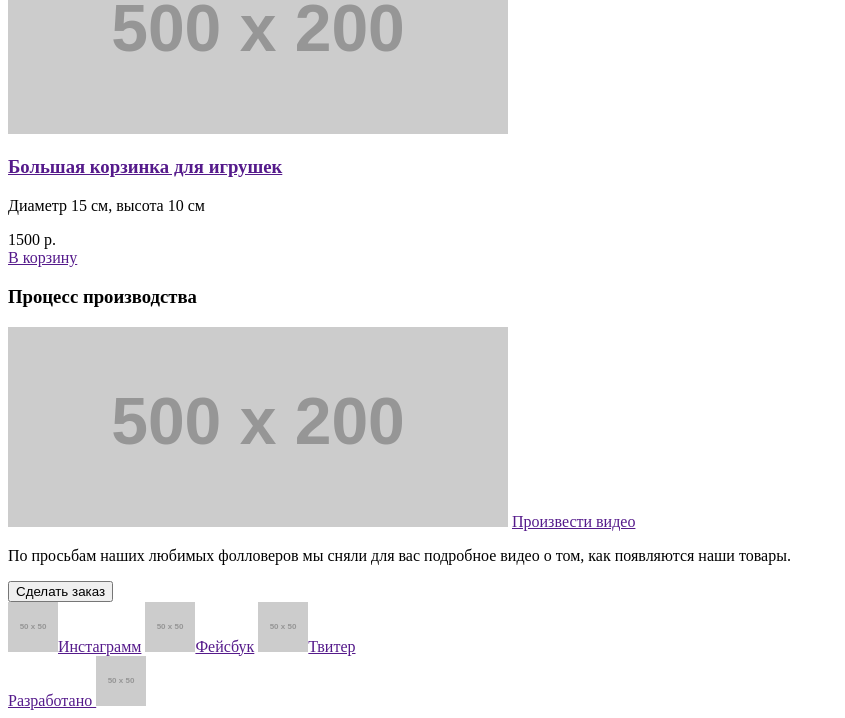
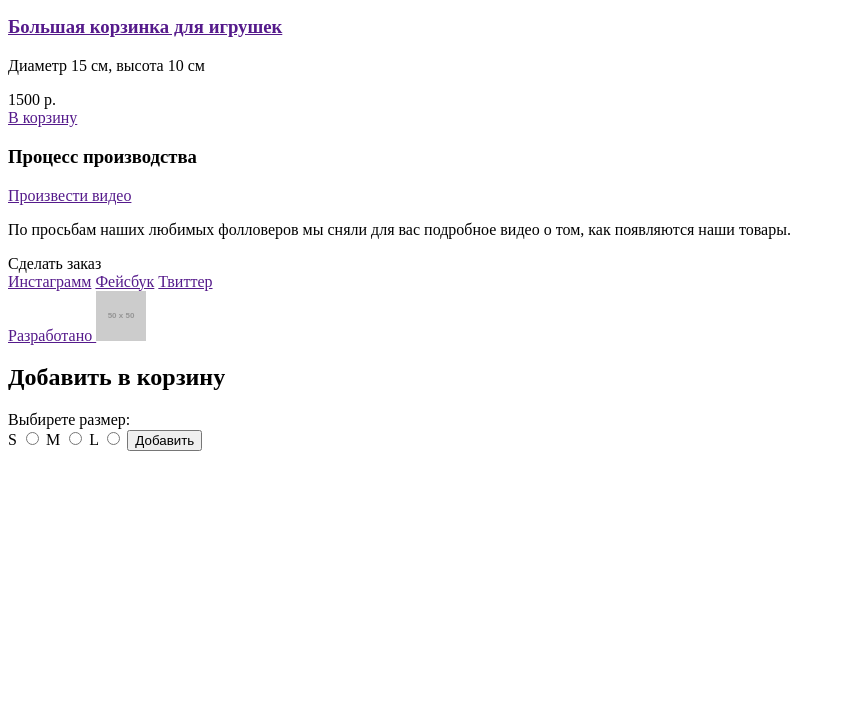
Before and after one commit to trumplin/52646-mishka, a website: page catalog.html in a window 1280 px wide. Shown: the part 1054-1772 px from the top of the page, without its empty margins (0-845 px from the left). After the commit the page ends 1513 px from the top, so only its background shows below. Drawn offline with Linux system fonts and the light colour scheme; placeholder pictures from the web are drawn by us.

Commit message:
Исправил страницу каталога

```diff
--- a/catalog.html
+++ b/catalog.html
@@ -9,14 +9,14 @@
 <body>
   <header>
     <div class="top-menu">
-      <div class="top-menu__header-logo"><img src="http://placehold.it/150x100"></div>
-      <div class="top-menu__menu-button"><img src="http://placehold.it/50x50"></div>
+      <a class="top-menu__header-logo" href="">Логотип</a>
+      <a class="top-menu__menu-button" href="">Меню</a>
       <nav class="top-menu__menu-items">
         <ul>
           <li class="top-menu__menu-item"><a href="">Каталог товаров</a></li>
           <li class="top-menu__menu-item"><a href="">Вязание на заказ</a></li>
-          <li class="top-menu__menu-item"><a href="">Поиск по сайту</a></li>
-          <li class="top-menu__menu-item"><a href="">Корзина: пока пуста</a></li>
+          <li class="top-menu__menu-item top-menu__menu-item--search"><a href="">Поиск по сайту</a></li>
+          <li class="top-menu__menu-item top-menu__menu-item--basket"><a href="">Корзина: пока пуста</a></li>
         </ul>
       </nav>
     </div>
@@ -54,24 +54,39 @@
     </sections>
 
     <article class="promo-video">
+      <div class="promo-video__icon"></div>
       <h3 href="" class="promo-video__header">Процесс производства</h3>
-      <img src="http://placehold.it/500x200" class="promo-video__image-placeholder">
-      <a href="" class="promo-video__play-button">Произвести видео</a>
+      <div class="promo-video__image-placeholder">
+        <a href="" class="promo-video__play-button">Произвести видео</a>
+      </div>
       <p class="promo-video__description">По просьбам наших любимых фолловеров мы сняли для вас подробное видео о том, как появляются наши товары.</p>
-      <button class="button">Сделать заказ</button>
+      <a class="button">Сделать заказ</a>
     </article>
   </main>
 
   <footer>
     <div class="social-links">
-      <a href=""><img src="http://placehold.it/50x50" alt="" class="social-links__link-image social-links__link-image--instagram">Инстаграмм</a>
-      <a href=""><img src="http://placehold.it/50x50" alt="" class="social-links__link-image social-links__link-image--fb">Фейсбук</a>
-      <a href=""><img src="http://placehold.it/50x50" alt="" class="social-links__link-image social-links__link-image--twitter">Твитер</a>
+      <a class="social-links__link-image social-links__link-image--instagram" href="">Инстаграмм</a>
+      <a class="social-links__link-image social-links__link-image--fb" href="">Фейсбук</a>
+      <a class="social-links__link-image social-links__link-image--twitter" href="">Твиттер</a>
     </div>
     <div class="site-developer">
       <a href="" class="site-developer__link">Разработано <img src="http://placehold.it/50x50" alt="" class="site-developer__logo"></a>
     </div>
   </footer>
+  <article class="basket-popup">
+    <h2 class="basket-popup__header">Добавить в корзину</h2>
+    <span class="basket-popup__description">Выбирете размер:</span>
+    <form class="basket-popup__form" action="">
+      <label class="basket-popup__size-button" for="s">S</label>
+      <input class="basket-popup__size-button" type="radio" name="size" id="s" value="s">
+      <label class="basket-popup__size-button" for="m">M</label>
+      <input class="basket-popup__size-button" type="radio" name="size" id="m" value="m">
+      <label class="basket-popup__size-button" for="l">L</label>
+      <input class="basket-popup__size-button" type="radio" name="size" id="l" value="l">
+      <input class="basket-popup__sumbit-button" type="submit" value="Добавить">
+    </form>
+  </article>
 </body>
 
 </html>
```
